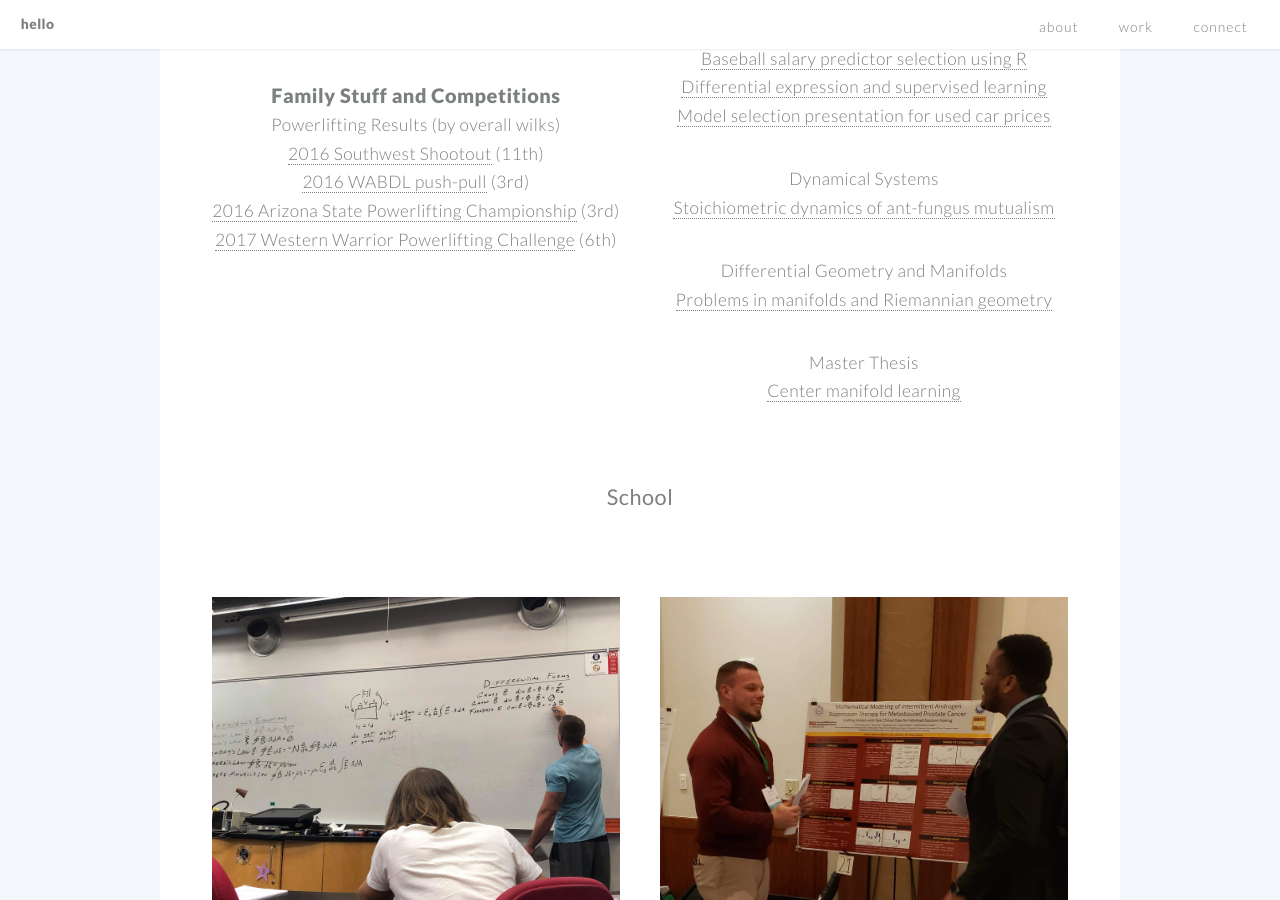
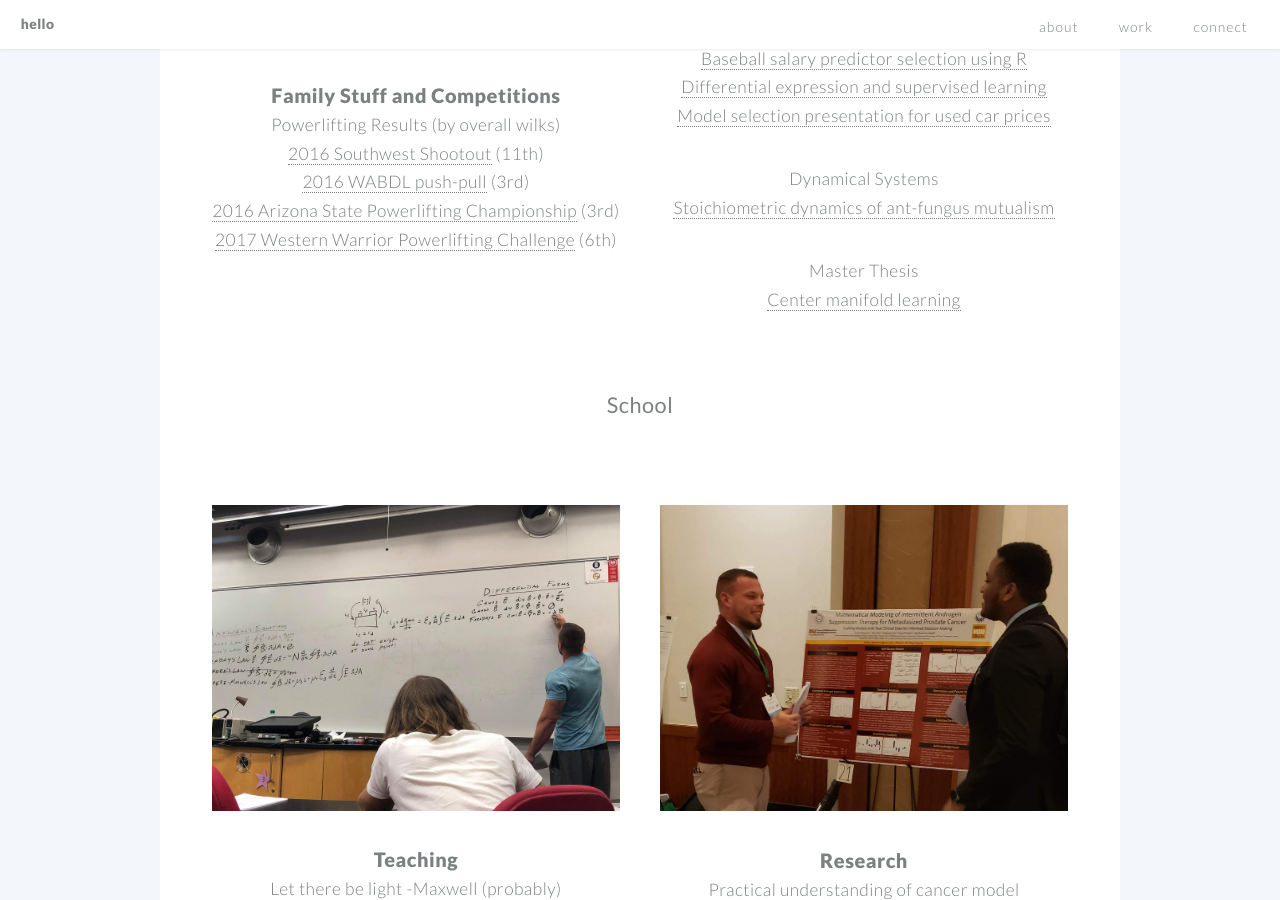
Before and after one commit to jben33/jben33.github.io, a Jekyll site: the page built from index.md, in a window 1280 px wide and 900 px high, scrolled down 2451 px. Built offline with Jekyll 4.4.1, drawn with Linux system fonts in a browser that asks for light colours.

Commit message:
Update example2.html

```diff
--- a/_includes/example2.html
+++ b/_includes/example2.html
@@ -12,10 +12,6 @@
     <li><a href="https://drive.google.com/file/d/1ZN5RsUfMytxdaDLOrpU1KEO79AyjDPLw/view?usp=sharing">Stoichiometric dynamics of ant-fungus mutualism</a></li>
 </ul>
 
-<ul> Differential Geometry and Manifolds
-    <li><a href="https://drive.google.com/file/d/1BGSLBxXjzZMkrMBQqzcTRON7KkYWsTcq/view?usp=sharing">Problems in manifolds and Riemannian geometry</a></li>
-</ul>
-
 <ul> Master Thesis
     <li><a href="https://drive.google.com/file/d/1nk-knGRAmIqFJNReKlY19ZV9CrF8fhrx/view?usp=sharing">Center manifold learning</a></li>
 </ul>
```
